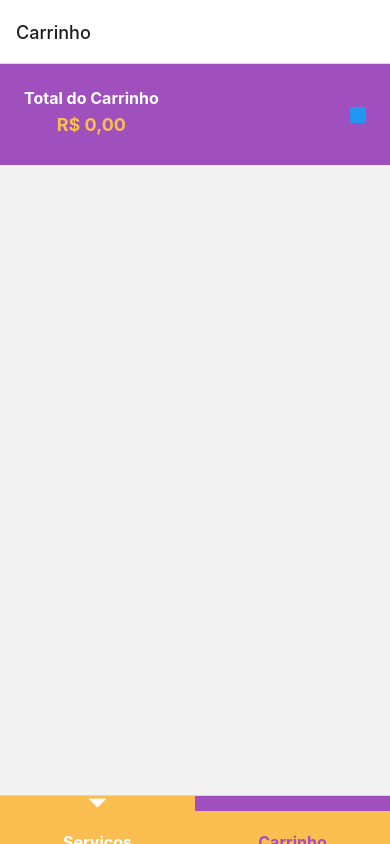
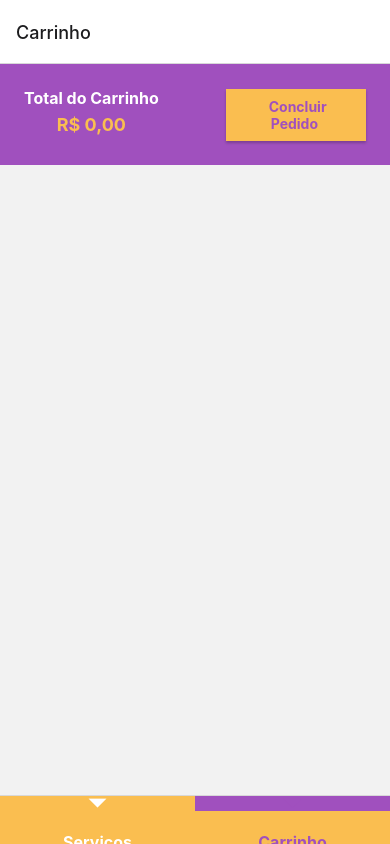
Before and after one commit to pdr-dev71/app-gatito, a React Native app: screen /Carrinho in a window 390 px wide. Built offline with nearby package versions, Linux system fonts and the light colour scheme.

Commit message:
Fixed button bug render

```diff
--- a/src/Telas/Carrinho/StatusCarrinho/index.js
+++ b/src/Telas/Carrinho/StatusCarrinho/index.js
@@ -1,6 +1,7 @@
 import React from 'react';
-import { View, Text, Button } from 'react-native';
-import estilos from './estilos'
+import { View, Text} from 'react-native';
+import Botao from '../../../Componentes/Botao'
+import estilos from '../StatusCarrinho/estilos'
 import { useDispatch } from 'react-redux';
 import { actions } from '../../../Store/Carrinho';
 
@@ -18,7 +19,7 @@ export default function StatusCarrinho({ total }) {
             </Text>
         </View>
         <View style={estilos.botao}>
-            <Button style={estilos.botao} valor='Concluir Pedido' invertido='true' acao={() => {dispatch(actions.reset())}} />
+            <Botao style={estilos.botao} valor='Concluir Pedido' invertido='true' acao={() => {dispatch(actions.reset())}} />
         </View>
     </View>
 }
```
